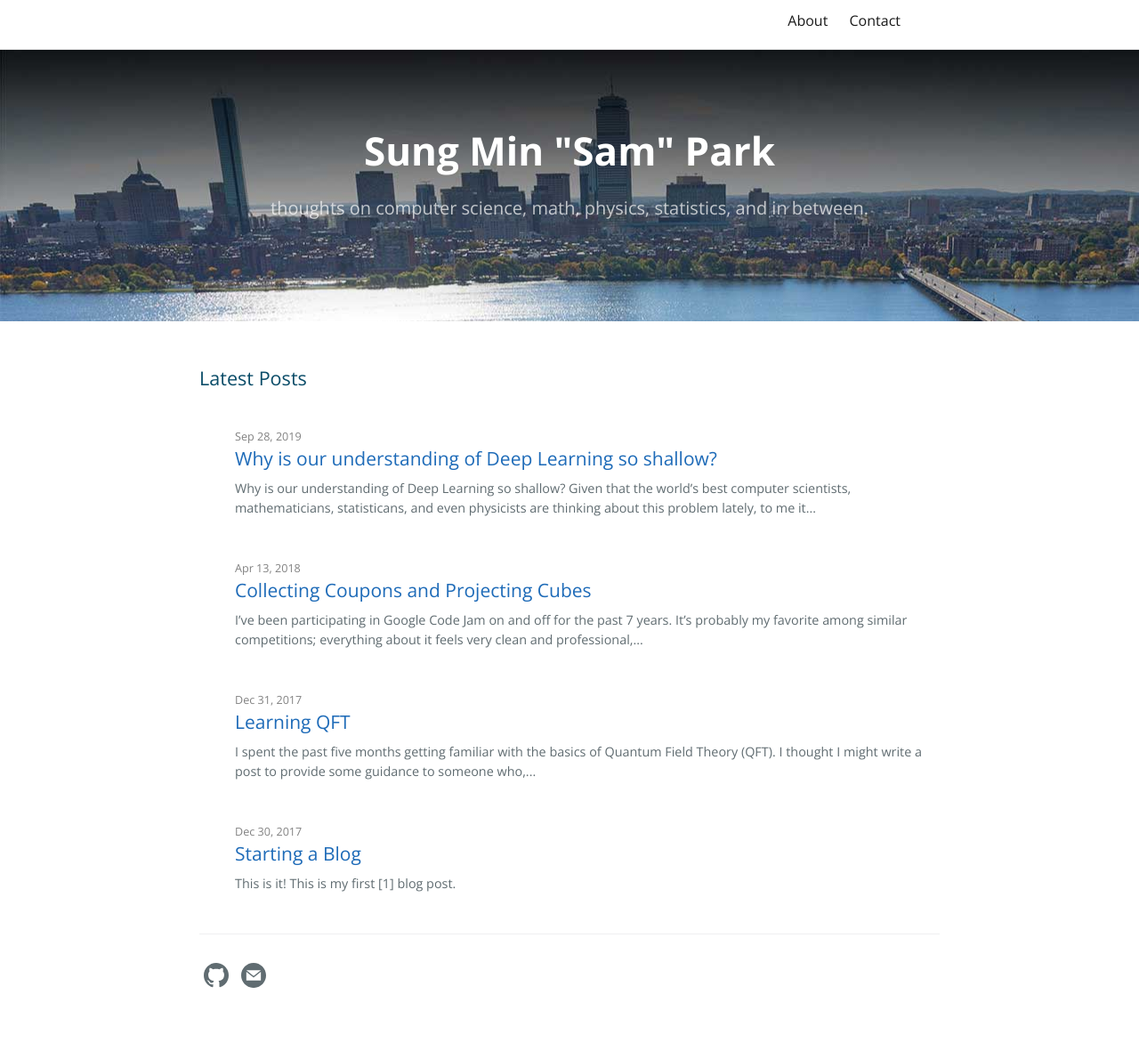
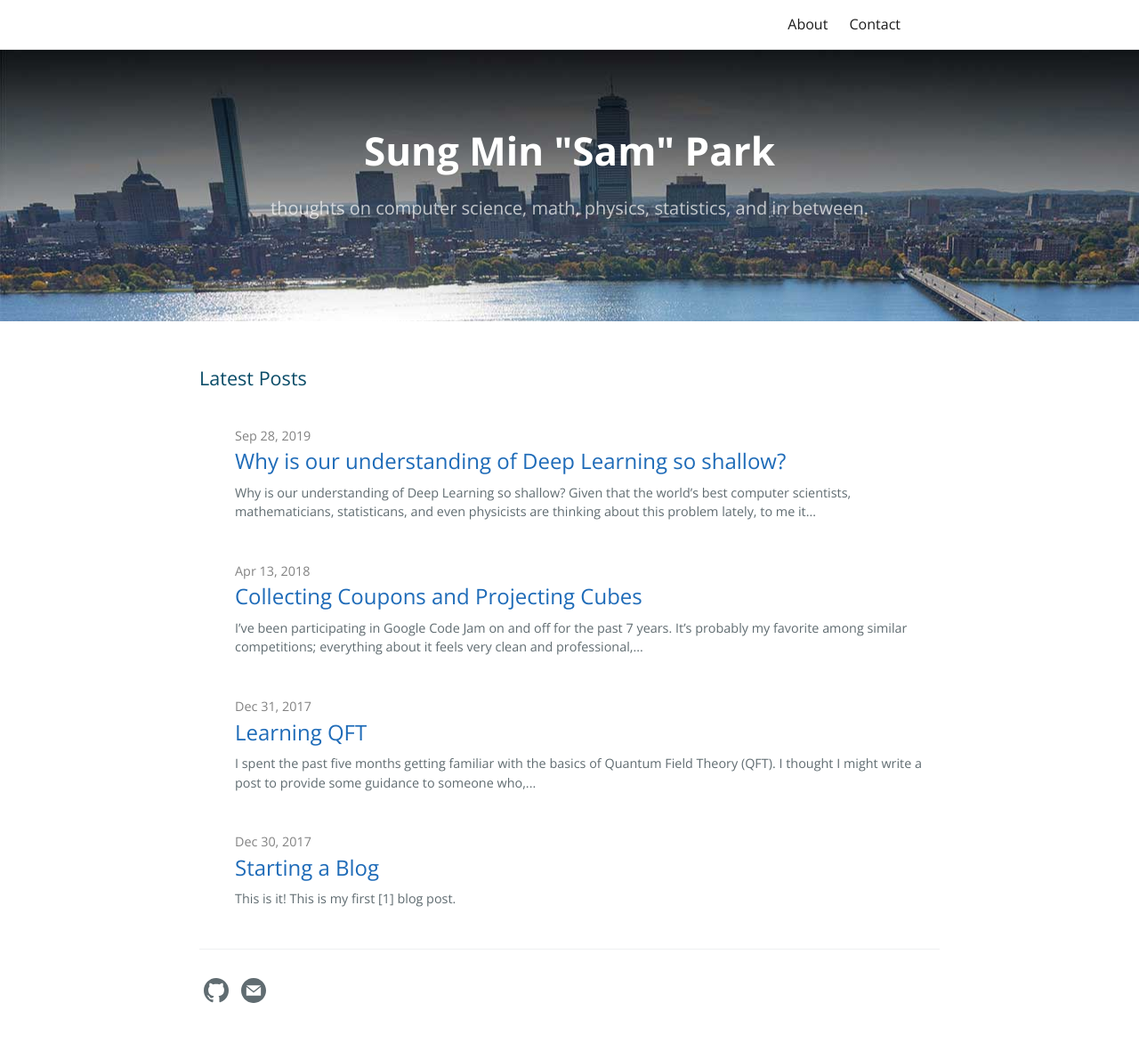
Before and after one commit to sung-max/sung-max.github.io, a Jekyll site: the page built from index.md, in a window 1280 px wide. Shown: the whole page at 89% size. Built offline with Jekyll 4.4.1, drawn with Linux system fonts in a browser that asks for light colours.

Commit message:
Update blog.scss

```diff
--- a/_sass/blog.scss
+++ b/_sass/blog.scss
@@ -2,7 +2,7 @@
 
 // Define defaults for each variable.
 
-$base-font-size:   14px !default;
+$base-font-size:   16px !default;
 $base-font-weight: 400 !default;
 $small-font-size:  $base-font-size * 0.9 !default;
 $base-line-height: 1.5 !default;
@@ -18,7 +18,7 @@
 $grey-color-dark:  darken($grey-color, 25%) !default;
 
 // Width of the content area
-$content-width:    400px !default;
+$content-width:    600px !default;
 $navbar-width:    54em !default;
 
 $on-palm:          38em !default;
```
